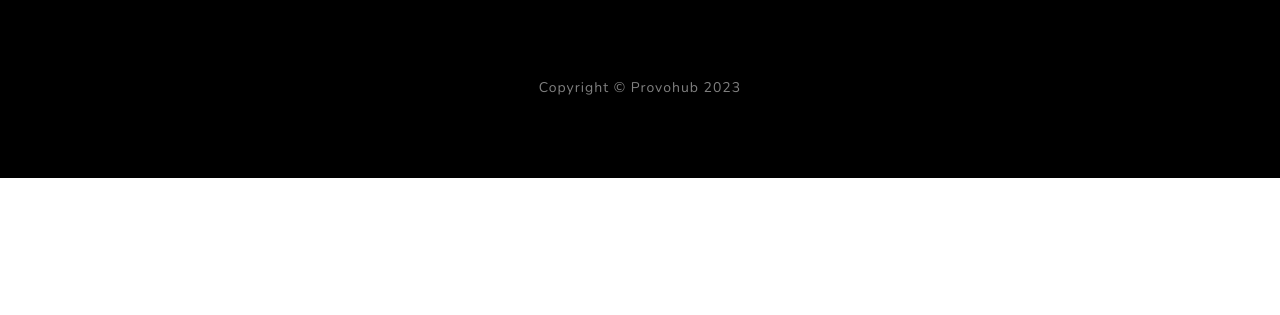
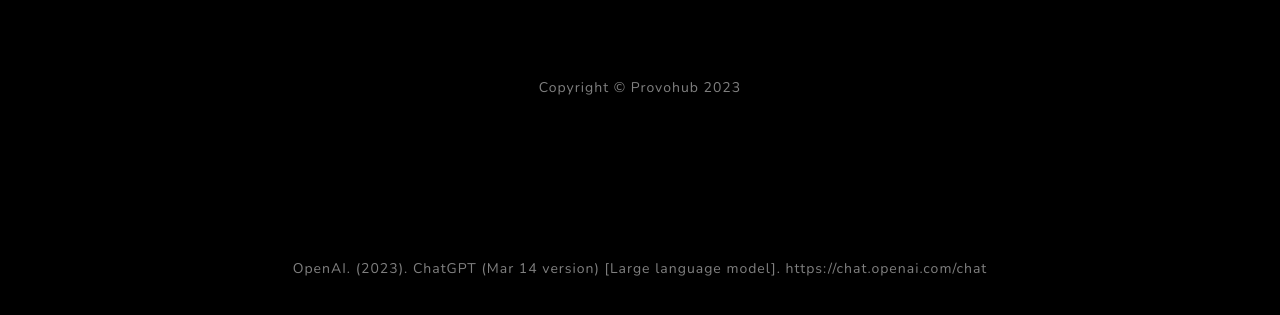
Before and after one commit to Provohub/provo, a plain HTML site: page index.html in a window 1280 px wide. Shown: the part 4967-5282 px from the top of the page. Before the commit the page ends 5145 px from the top, so only its background shows below. Drawn offline with nearby package versions, Linux system fonts and the light colour scheme.

Commit message:
Update index.html

```diff
--- a/index.html
+++ b/index.html
@@ -197,6 +197,7 @@
         </section>
         <!-- Footer-->
         <footer class="footer bg-black small text-center text-white-50"><div class="container px-4 px-lg-5">Copyright &copy; Provohub 2023</div></footer>
+        <footer class="footer bg-black small text-center text-white-50"><div class="container px-4 px-lg-5">OpenAI. (2023). ChatGPT (Mar 14 version) [Large language model]. https://chat.openai.com/chat</div></footer>
         <!-- Bootstrap core JS-->
         <script src="https://cdn.jsdelivr.net/npm/bootstrap@5.2.3/dist/js/bootstrap.bundle.min.js"></script>
         <!-- Core theme JS-->
```
